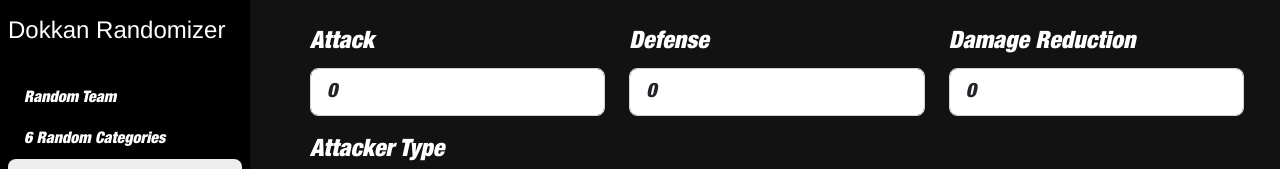
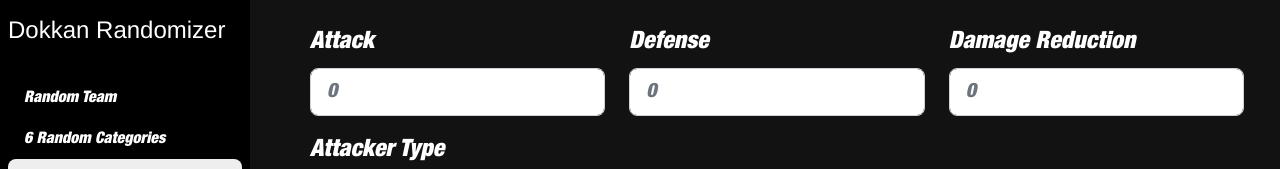
Before and after one commit to jaorcas/DokkanRandomizer, an Angular app: page /defensecalculator in a window 1280 px wide. Shown: the top 169 px of the page. Built offline with nearby package versions, Linux system fonts and the light colour scheme.

Commit message:
campos default 0

```diff
--- a/src/app/component/pages/defensecalculator/defensecalculator.component.ts
+++ b/src/app/component/pages/defensecalculator/defensecalculator.component.ts
@@ -12,9 +12,9 @@
   cabecera = ['#', 'SUPER', 'EXTREME'];
   colores = ['AGL', 'TEQ', 'INT', 'STR', 'PHY'];
 
-  attack: number = 0;
-  defense: number = 0;
-  damageReduction: number = 0;
+  attack: string = '';
+  defense: string = '';
+  damageReduction: string = '';
   attackerType: string = 'AGL';
   attackerClass: string = 'SUPER';
   passiveGuard: boolean = false;
@@ -52,7 +52,11 @@
     let resultadoString = '';
     let defenseData : DefenseData = this.getMultiplicadorTipo(defenseColor, attackerColor, clase);
 
-    resultado = ((this.attack * defenseData.multiplicador * 1.015 * (1 - this.damageReduction/100)) - this.defense) * (this.passiveGuard || defenseData.naturalGuard ? 0.5 : 1);
+    const attackNumber = this.attack === '' ? 0 : parseFloat(this.attack);
+    const defenseNumber = this.defense === '' ? 0 :parseFloat(this.defense);
+    const drNumber = this.damageReduction === '' ? 0 :parseFloat(this.damageReduction);
+
+    resultado = ((attackNumber * defenseData.multiplicador * 1.015 * (1 - drNumber/100)) - defenseNumber) * (this.passiveGuard || defenseData.naturalGuard ? 0.5 : 1);
 
     //CAMBIAMOS EL FORMATO
     if(resultado <= 0){
@@ -69,7 +73,6 @@
 
     let defenseData: DefenseData = {} as DefenseData;
 
-    debugger
     switch (attackerColor) {
       case 'AGL':
         switch (defenseColor) {
```
